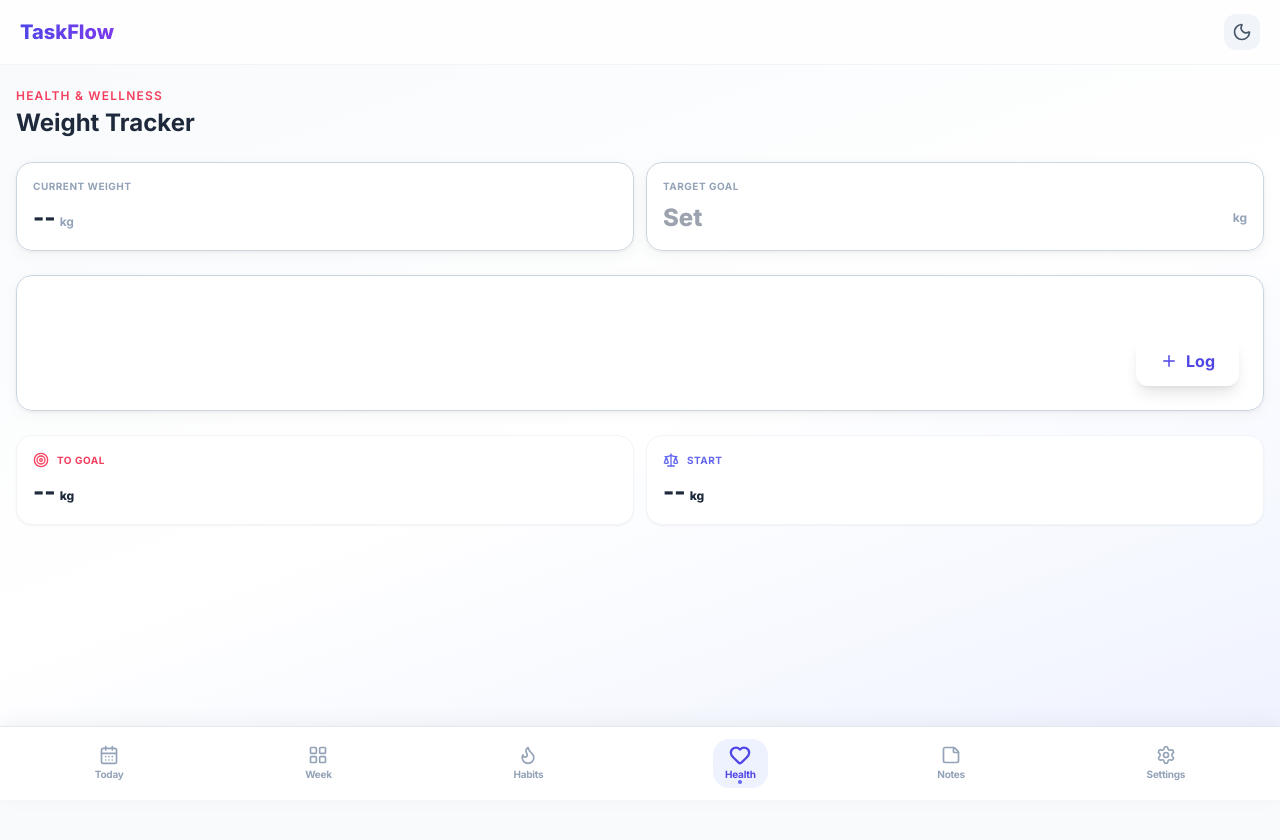
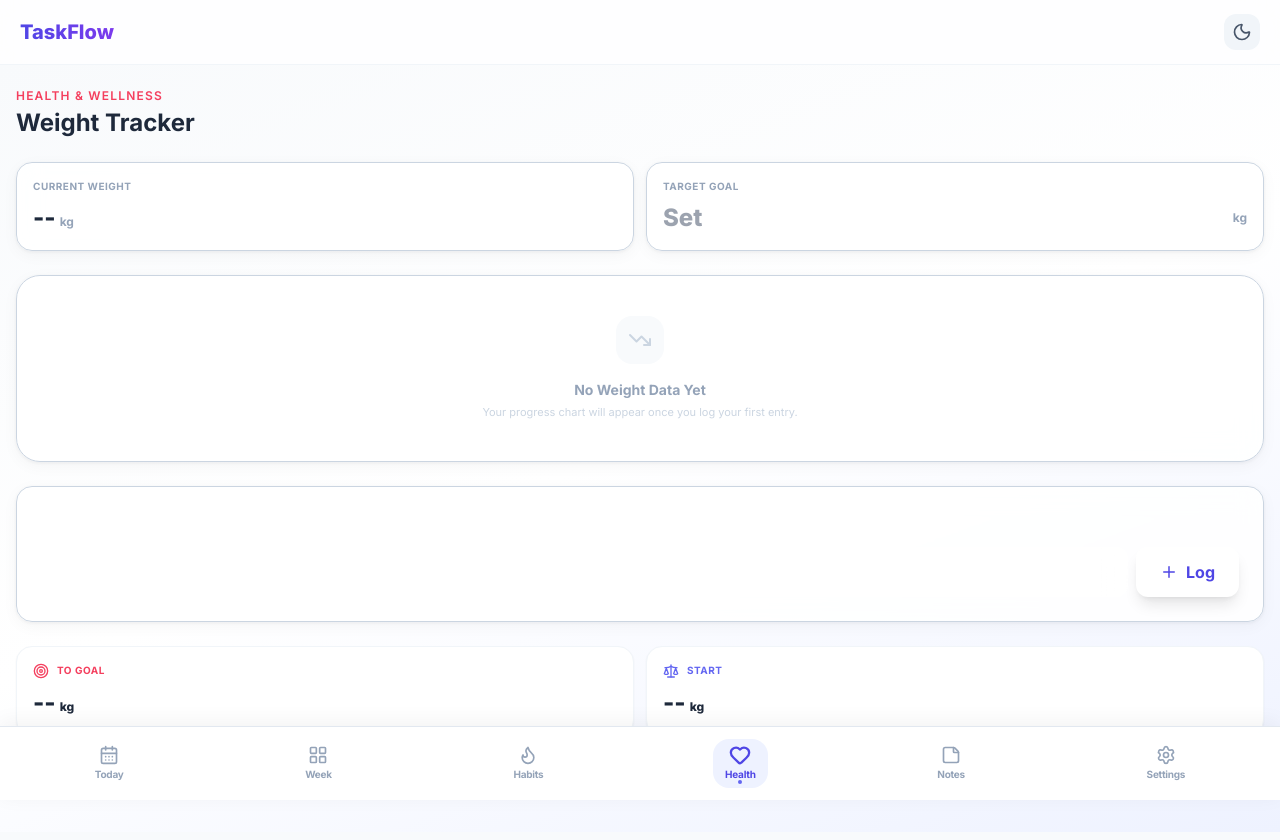
Before and after one commit to agrawalsanket123-netizen/taskflow, a React (Vite) app: page /health in a window 1280 px wide. Shown: the top 840 px of the page. Built offline with nearby package versions, Linux system fonts and the light colour scheme.

Commit message:
fix: chart placeholder and visibility improvements

```diff
--- a/src/pages/Health.jsx
+++ b/src/pages/Health.jsx
@@ -74,8 +74,8 @@ export default function Health() {
         </div>
       </div>
 
-      {log.length > 0 && (
-        <div className="glass-card bg-white dark:bg-slate-900 border border-slate-100 dark:border-slate-800 rounded-3xl p-5 mb-6 shadow-sm overflow-hidden">
+      {log.length > 0 ? (
+        <div className="glass-card bg-white dark:bg-slate-900 border border-slate-100 dark:border-slate-800 rounded-3xl p-5 mb-6 shadow-sm overflow-hidden animate-[fade-in_0.3s_ease]">
           <div className="flex items-center justify-between mb-6">
             <h3 className="text-sm font-bold text-slate-800 dark:text-slate-100">Progress Chart</h3>
             {stats?.progress !== '0.0' && (
@@ -128,6 +128,14 @@ export default function Health() {
               </LineChart>
             </ResponsiveContainer>
           </div>
+        </div>
+      ) : (
+        <div className="glass-card bg-white dark:bg-slate-900 border border-slate-100 dark:border-slate-800 rounded-3xl p-10 mb-6 shadow-sm flex flex-col items-center justify-center text-center animate-[fade-in_0.3s_ease]">
+          <div className="w-12 h-12 rounded-2xl bg-slate-50 dark:bg-slate-800 flex items-center justify-center mb-4 text-slate-300 dark:text-slate-600">
+            <TrendingDown size={24} />
+          </div>
+          <p className="text-sm font-bold text-slate-400 dark:text-slate-500">No Weight Data Yet</p>
+          <p className="text-[11px] text-slate-300 dark:text-slate-600 mt-1">Your progress chart will appear once you log your first entry.</p>
         </div>
       )}
 
```
